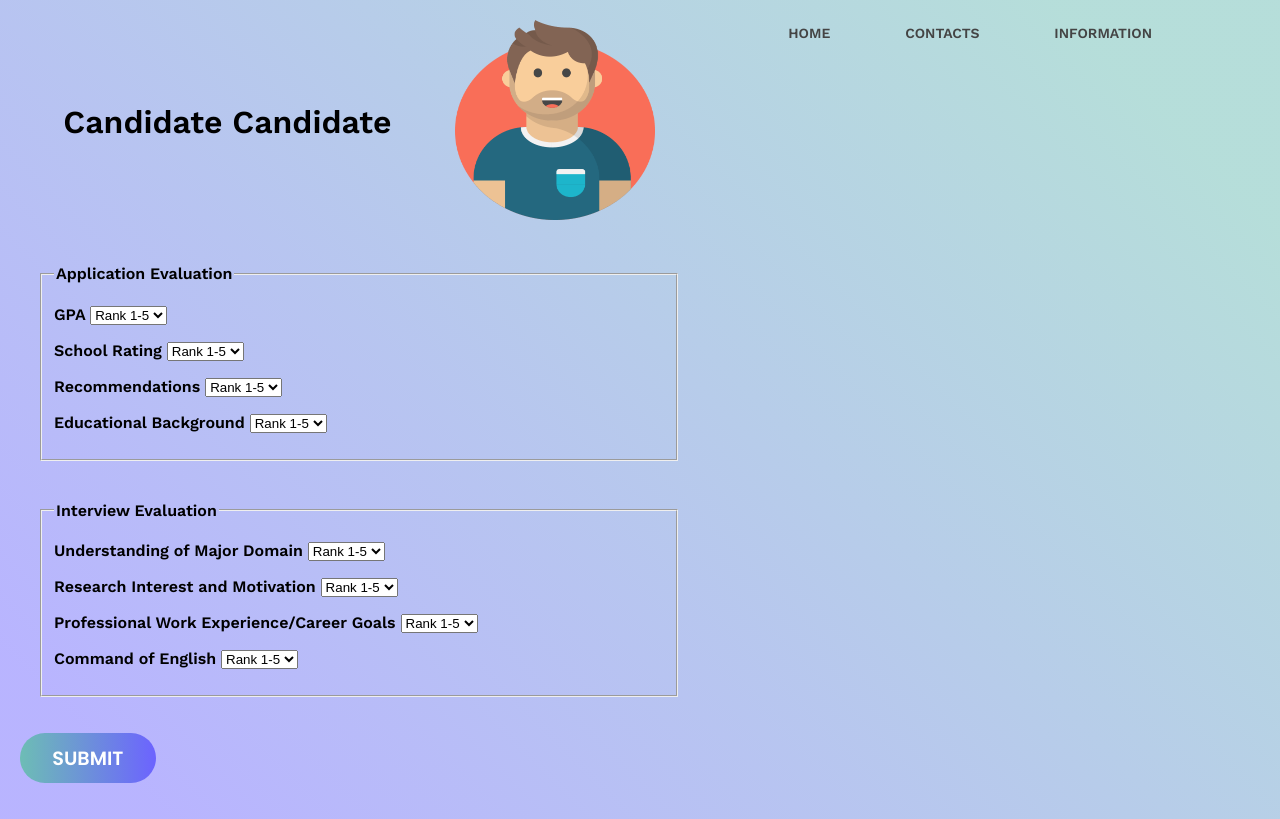
After one commit to Tauassar/admissions_portal, a Django app: page /candidate/ in a window 1280 px wide. The commit adds this page. Run offline with Django 3.2, Linux system fonts and the light colour scheme; the visitor is signed in with stand-in values (Sample User, id 1); some libraries are stand-ins or nearby versions.

Commit message:
templates added

```diff
--- a/admissions_portal/settings.py
+++ b/admissions_portal/settings.py
@@ -12,7 +12,6 @@ https://docs.djangoproject.com/en/3.1/ref/settings/
 
 from pathlib import Path
 import os
-
 
 # Build paths inside the project like this: BASE_DIR / 'subdir'.
 BASE_DIR = Path(__file__).resolve().parent.parent
--- a/mainapp/templates/mainapp/base.html
+++ b/mainapp/templates/mainapp/base.html
@@ -3,7 +3,10 @@
 <!DOCTYPE html>
 <html>
     <head>
-        <link rel="stylesheet" type ='text/css' href="{% static 'css/style.css'%}">
+        <link rel="stylesheet" type ='text/css' href="{% static 'css/style-nav.css'%}">
+        <link rel="stylesheet" type ='text/css' href="{% static 'css/contacts-style.css'%}">
+        <link rel="stylesheet" type ='text/css' href="{% static 'css/style-profile-candidate.css'%}">
+        <link rel="stylesheet" type ='text/css' href="{% static 'css/com-profile-style.css'%}">
 
         <meta charset="utf-8" name="viewport" content="width=device-width, initial-scale=1">
         <title></title>
--- a/mainapp/templates/mainapp/base_login.html
+++ b/mainapp/templates/mainapp/base_login.html
@@ -3,7 +3,7 @@
 <!DOCTYPE html>
 <html>
     <head>
-        <link rel="stylesheet" type ='text/css' href="{% static 'css/login_styles.css'%}">
+        <link rel="stylesheet" type ='text/css' href="{% static 'css/style-login.css'%}">
 
 
         <meta charset="utf-8" name="viewport" content="width=device-width, initial-scale=1">
--- a/mainapp/templates/mainapp/dashboard.html
+++ b/mainapp/templates/mainapp/dashboard.html
@@ -2,4 +2,6 @@
 {% load static %}
 {% block content %}
     <p>dashboard {{request.user}} </p>
+
+    <a href="{%url 'personal'%}"> Personal </p>
 {% endblock %}
--- /dev/null
+++ b/mainapp/templates/mainapp/profile-candidate.html
@@ -0,0 +1,115 @@
+{% extends 'mainapp/base.html' %}
+{% load static %}
+{% block content %}
+
+<main>
+  <div class="candidate-info">
+    <h1>Candidate Candidate</h2>
+    <div>
+      <img src="{% static 'img/user-avatar.png' %}" alt="user photo">
+    </div>
+  </div>
+    <div class="candidate-results">
+        <div id="interview-eval" class="evaluation">
+            <fieldset>
+            <legend>Application Evaluation</legend>
+            <p>
+                <label>GPA</label>
+                <select id = "myList">
+                <option disabled selected>Rank 1-5</option>
+                  <option value = "1">1</option>
+                  <option value = "2">2</option>
+                  <option value = "3">3</option>
+                  <option value = "4">4</option>
+                  <option value = "5">5</option>
+                </select>
+            </p>
+            <p>
+              <label>School Rating</label>
+              <select id = "myList">
+                <option disabled selected>Rank 1-5</option>
+                <option value = "1">1</option>
+                <option value = "2">2</option>
+                <option value = "3">3</option>
+                <option value = "4">4</option>
+                <option value = "5">5</option>
+              </select>
+            </p>
+            <p>
+            <label>Recommendations</label>
+            <select id = "myList">
+              <option disabled selected>Rank 1-5</option>
+              <option value = "1">1</option>
+              <option value = "2">2</option>
+              <option value = "3">3</option>
+              <option value = "4">4</option>
+              <option value = "5">5</option>
+            </select>
+          </p>
+          <p>
+          <label>Educational Background</label>
+          <select id = "myList">
+            <option disabled selected>Rank 1-5</option>
+            <option value = "1">1</option>
+            <option value = "2">2</option>
+            <option value = "3">3</option>
+            <option value = "4">4</option>
+            <option value = "5">5</option>
+          </select>
+        </p>
+          </fieldset>
+        </div>
+        <div id="application-eval" class="evaluation">
+          <fieldset>
+            <legend>Interview Evaluation</legend>
+            <p>
+                <label>Understanding of Major Domain</label>
+                <select id = "myList">
+                <option disabled selected>Rank 1-5</option>
+                  <option value = "1">1</option>
+                  <option value = "2">2</option>
+                  <option value = "3">3</option>
+                  <option value = "4">4</option>
+                  <option value = "5">5</option>
+                </select>
+            </p>
+            <p>
+              <label>Research Interest and Motivation</label>
+              <select id = "myList">
+                <option disabled selected>Rank 1-5</option>
+                <option value = "1">1</option>
+                <option value = "2">2</option>
+                <option value = "3">3</option>
+                <option value = "4">4</option>
+                <option value = "5">5</option>
+              </select>
+            </p>
+            <p>
+            <label>Professional Work Experience/Career Goals</label>
+            <select id = "myList">
+              <option disabled selected>Rank 1-5</option>
+              <option value = "1">1</option>
+              <option value = "2">2</option>
+              <option value = "3">3</option>
+              <option value = "4">4</option>
+              <option value = "5">5</option>
+            </select>
+          </p>
+          <p>
+          <label>Command of English</label>
+          <select id = "myList">
+            <option disabled selected>Rank 1-5</option>
+            <option value = "1">1</option>
+            <option value = "2">2</option>
+            <option value = "3">3</option>
+            <option value = "4">4</option>
+            <option value = "5">5</option>
+          </select>
+        </p>
+          </fieldset>
+        </div>
+        <input type="submit" class="button-profile" value="Submit">
+    </div>
+</main>
+
+{% endblock %}
--- a/mainapp/urls.py
+++ b/mainapp/urls.py
@@ -7,5 +7,6 @@ urlpatterns = [
     path('logout/', views.logoutView, name='logout'),
     path('info/', views.infoView, name='info'),
     path('contacts/', views.contactsView, name='contacts'),
+    path('candidate/', views.candidateView, name='candidate'),
     path('personal/', views.personalView, name='personal'),
 ]
--- a/mainapp/views.py
+++ b/mainapp/views.py
@@ -1,42 +1,56 @@
 from django.shortcuts import render, redirect
 from django.contrib.auth import authenticate, login, logout
 from django.contrib import messages
-
 from django.contrib.auth.decorators import login_required
 
-@login_required
+from . import models
+
+@login_required(login_url = 'login')
 def dashboardView(request):
     return render(request, 'mainapp/dashboard.html')
 
+@login_required(login_url = 'login')
+def candidateView(request):
+    return render(request, 'mainapp/profile-candidate.html')
+
+@login_required(login_url = 'login')
 def infoView(request):
     return render(request, 'mainapp/info.html')
 
+@login_required(login_url = 'login')
 def contactsView(request):
     return render(request, 'mainapp/contacts.html')
 
+@login_required(login_url = 'login')
 def personalView(request):
+    context ={}
     return render(request, 'mainapp/personal.html')
 
 
 def loginView(request):
-    context = {}
+    if request.user.is_authenticated:
+        return redirect('dashboard')
+    else:
+        context = {}
 
-    if request.method=="POST":
-        username = request.POST.get('username')
-        password = request.POST.get('password')
+        if request.method=="POST":
+            username = request.POST.get('username')
+            password = request.POST.get('password')
 
-        user = authenticate(request, username = username, password = password)
+            user = authenticate(request, username = username, password = password)
 
-        if user is not None:
-            login(request, user)
-            return redirect('dashboard')
+            if user is not None:
+                login(request, user)
+                return redirect('dashboard')
 
-        else:
-            messages.error(request, "Data is invalid")
-            return render(request, 'mainapp/login.html', context)
+            else:
+                messages.error(request, "Data is invalid")
+                return render(request, 'mainapp/login.html', context)
 
 
-    return render(request, 'mainapp/login.html', context)
+        return render(request, 'mainapp/login.html', context)
+
+
 
 def logoutView(request):
     logout(request)
--- /dev/null
+++ b/static/css/com-profile-style.css
@@ -0,0 +1,127 @@
+@import url("https://fonts.googleapis.com/css?family=Work+Sans:400,600");
+body {
+  margin: 0;
+  background: linear-gradient(45deg, rgba(108,99,255,0.4766281512605042) 8%, rgba(109,189,181,0.5) 89%);
+  font-family: "Work Sans", sans-serif;
+  font-weight: 800;
+}
+
+.container {
+  width: 80%;
+  margin: 0 auto;
+}
+
+header {
+  background:  rgba(108,99,255,0.4766281512605042) 8%;
+}
+
+header::after {
+  content: "";
+  display: table;
+  clear: both;
+}
+
+nav {
+  float: right;
+}
+
+nav ul {
+  margin: 0;
+  padding: 0;
+  list-style: none;
+}
+
+nav li {
+  display: inline-block;
+  margin-left: 70px;
+  padding-top: 23px;
+
+  position: relative;
+}
+
+nav a {
+  color: #444;
+  text-decoration: none;
+  text-transform: uppercase;
+  font-size: 14px;
+}
+
+nav a:hover {
+  color: #000;
+}
+
+nav a::before {
+  content: "";
+  display: block;
+  height: 5px;
+  background-color: #444;
+
+  position: absolute;
+  top: 0;
+  width: 0%;
+
+  transition: all ease-in-out 250ms;
+}
+
+nav a:hover::before {
+  width: 100%;
+}
+
+main {
+    display: flex;
+    flex-direction: column;
+}
+
+.member-container, .member-password{
+    border: 4px inset rgba(108,99,255,0.4766281512605042);
+    margin: 20px;
+    display: flex;
+    flex-direction: column;
+    padding: 5px;
+    width: 60%;
+    align-items: center;
+}
+
+img {
+  width: 200px;
+  height: 200px;
+}
+
+.member-info {
+  display: flex;
+  justify-content: space-around;
+  margin-top: 20px;
+}
+
+
+.contact-info-member {
+  text-decoration: none;
+  color: #000;
+}
+.contact-info-member:hover {
+  color: #6c63ff;
+  transition: .3s;
+}
+
+.button-password{
+  display: block;
+  width: 100%;
+  height: 40px;
+  border-radius: 25px;
+  margin: 1rem 0;
+  font-size: 1.2rem;
+  outline: none;
+  border: none;
+  background-image: linear-gradient(to right, #6dbdb5, #6c63ff, #6dbdb5);
+  cursor: pointer;
+  color: #ffffff;
+  font-family: 'Poppins', sans-serif;
+  background-size: 200%;
+  transition: 0.5s;
+  text-transform: uppercase;
+  background-size: 200%;
+}
+
+.button-password:hover{
+  background-position: right;
+}
--- /dev/null
+++ b/static/css/contacts-style.css
@@ -0,0 +1,39 @@
+
+main {
+    display: flex;
+    flex-direction: column;
+}
+
+.contacts-container {
+    border: 4px inset rgba(108,99,255,0.4766281512605042);
+    margin: 20px;
+    display: flex;
+    flex-direction: column;
+    padding: 5px;
+}
+
+img {
+    width: 100px;
+    height: 100px;
+}
+
+.contact-info-chair, h1 {
+    align-self: center;
+}
+
+.contact-info-container {
+    display: flex;
+    flex-direction: row;
+    justify-content: space-evenly;
+    flex-wrap: wrap;
+}
+
+a {
+  text-decoration: none;
+  color: #000;
+}
+
+a:hover {
+  color: #6c63ff;
+  transition: .3s;
+}
--- a/static/css/style.css
+++ b/static/css/style-nav.css
@@ -19,11 +19,6 @@ header::after {
   content: "";
   display: table;
   clear: both;
-}
-
-.logo {
-  float: left;
-  padding: 10px 0;
 }
 
 nav {
@@ -71,39 +66,3 @@ nav a::before {
 nav a:hover::before {
   width: 100%;
 }
-
-img {
-  width: 100px;
-  height: 100px;
-}
-
-.candidate-info {
-  display: flex;
-  justify-content: space-evenly;
-}
-
-.candidate-results {
-  display: flex;
-  flex-direction: column;
-  justify-content: space-between;
-  padding: 20px;
-}
-
-#interview-eval {
-  display: flex;
-  flex-direction: column;
-  justify-content: space-between;
-}
-
-.ul-container {
-  display: inline-block;
-}
-
-.score {
-  padding: 10px;
-    list-style-type: none;
-}
-
-fieldset {
-  margin: 20px;
-}
--- /dev/null
+++ b/static/css/style-profile-candidate.css
@@ -0,0 +1,128 @@
+@import url("https://fonts.googleapis.com/css?family=Work+Sans:400,600");
+body {
+  margin: 0;
+  background: linear-gradient(45deg, rgba(108,99,255,0.4766281512605042) 8%, rgba(109,189,181,0.5) 89%);
+  font-family: "Work Sans", sans-serif;
+  font-weight: 800;
+}
+
+.container {
+  width: 80%;
+  margin: 0 auto;
+}
+
+header {
+  background:  rgba(108,99,255,0.4766281512605042) 8%;
+}
+
+header::after {
+  content: "";
+  display: table;
+  clear: both;
+}
+
+nav {
+  float: right;
+}
+
+nav ul {
+  margin: 0;
+  padding: 0;
+  list-style: none;
+}
+
+nav li {
+  display: inline-block;
+  margin-left: 70px;
+  padding-top: 23px;
+
+  position: relative;
+}
+
+nav a {
+  color: #444;
+  text-decoration: none;
+  text-transform: uppercase;
+  font-size: 14px;
+}
+
+nav a:hover {
+  color: #000;
+}
+
+nav a::before {
+  content: "";
+  display: block;
+  height: 5px;
+  background-color: #444;
+
+  position: absolute;
+  top: 0;
+  width: 0%;
+
+  transition: all ease-in-out 250ms;
+}
+
+nav a:hover::before {
+  width: 100%;
+}
+
+img {
+  width: 200px;
+  height: 200px;
+}
+
+.candidate-info {
+  display: flex;
+  justify-content: space-evenly;
+  margin-top: 20px;
+}
+
+.candidate-results {
+  display: flex;
+  flex-direction: column;
+  justify-content: space-between;
+  padding: 20px;
+}
+
+#interview-eval {
+  display: flex;
+  flex-direction: column;
+  justify-content: space-between;
+}
+
+.ul-container {
+  display: inline-block;
+}
+
+.score {
+  padding: 10px;
+    list-style-type: none;
+}
+
+fieldset {
+  margin: 20px;
+}
+
+.button-profile{
+  display: block;
+  width: 20%;
+  height: 50px;
+  border-radius: 25px;
+  margin: 1rem 0;
+  font-size: 1.2rem;
+  outline: none;
+  border: none;
+  background-image: linear-gradient(to right, #6dbdb5, #6c63ff, #6dbdb5);
+  cursor: pointer;
+  color: #ffffff;
+  font-family: 'Poppins', sans-serif;
+  background-size: 200%;
+  transition: 0.5s;
+  text-transform: uppercase;
+  background-size: 200%;
+}
+
+.button-profile:hover{
+  background-position: right;
+}
```
Also changed, not shown: mainapp/models.py (+46 -8 lines), mainapp/templates/mainapp/contacts.html (+63 -1 lines), mainapp/templates/mainapp/personal.html (+33 -1 lines), static/css/style-login.css (renamed from static/css/login_styles.css), static/img/user-avatar.png (added).
